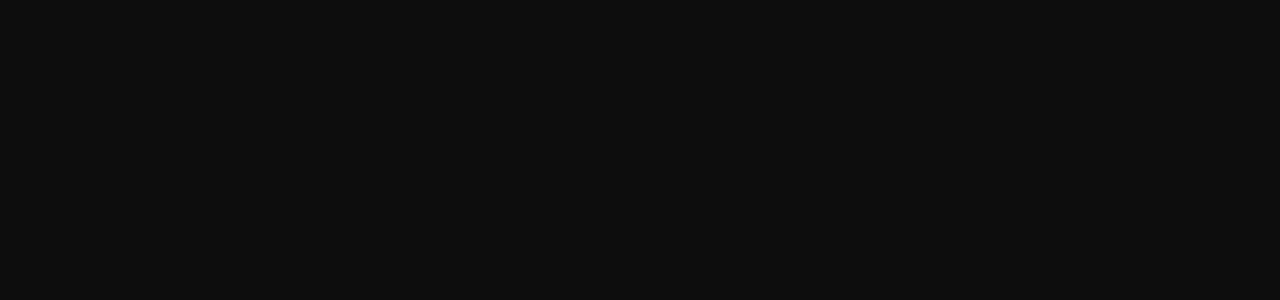
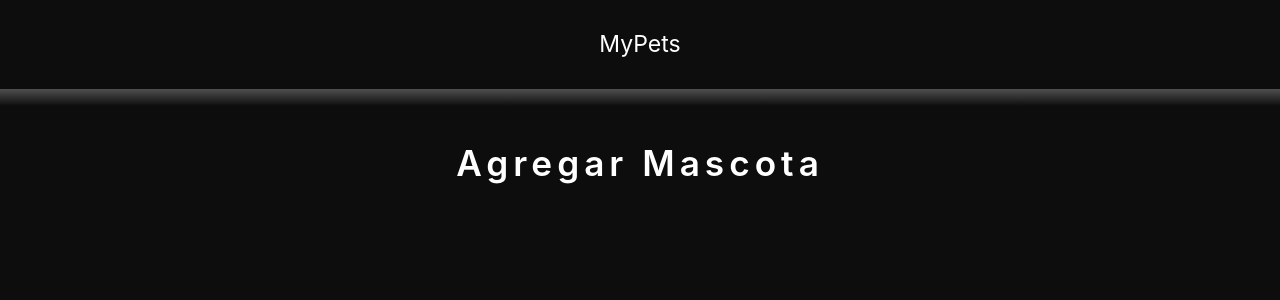
Before and after one commit to Poltergeis/petmaps-frontend, a React (Create React App) app: page /addPets in a window 1280 px wide. Before the commit this address had no page. Shown: the top 300 px of the page. Built offline with nearby package versions, Linux system fonts and the light colour scheme.

Commit message:
archivos addpets y getpets, asi como la estructura inicial de addPets

```diff
--- a/src/App.tsx
+++ b/src/App.tsx
@@ -6,6 +6,7 @@
 import Register from './pages/Register/Register';
 import ForgotPassword from './pages/forgotPassword/ForgotPassword';
 import MyPets from './pages/MyPets/MyPets';
+import AddPets from './pages/addPets/AddPets';
 
 function App() {
   return (
@@ -15,6 +16,7 @@
           <Route path='/Register' Component={Register}/>
           <Route path='/Forgotten_password' Component={ForgotPassword}/>
           <Route path='/MyPets' Component={MyPets}/>
+          <Route path='/addPets' Component={AddPets}/>
       </Routes>
     </BrowserRouter>
   );
--- /dev/null
+++ b/src/pages/addPets/AddPets.css
@@ -0,0 +1,13 @@
+.add-pets-container{
+    display: flex;
+    flex-direction: column;
+    align-items: center;
+    justify-content: center;
+}
+
+.add-pets-title{
+    color: #FFFFFF;
+    font-size: 2.2rem;
+    font-weight: 600;
+    letter-spacing: 0.39vw;
+}
--- /dev/null
+++ b/src/pages/addPets/AddPets.tsx
@@ -0,0 +1,13 @@
+import './AddPets.css'
+import { Header } from '../../components/pages/Header/Header'
+import { useState } from 'react'
+import addPet from '../../services/addPets'
+
+export default function AddPets(){
+    return(
+        <main className='add-pets-container'>
+            <Header>MyPets</Header>
+            <p className='add-pets-title'>Agregar Mascota</p>
+        </main>
+    )
+}
--- /dev/null
+++ b/src/services/addPets.ts
@@ -0,0 +1,5 @@
+import { Pet } from "./types";
+
+export default function addPet(pet:Pet):void{
+    //logica para subir a la nueva mascota a la base de datos
+}
--- /dev/null
+++ b/src/services/types.ts
@@ -0,0 +1 @@
+export type Pet = { _id:string, name: string, age:number }
```
Also changed, not shown: src/components/pages/AddPetFormInput/AddPetFormInput.tsx (added, +25 -0 lines), src/components/pages/AddPetFormInput/AddPetFormInput.css (added), src/services/getPets.ts (renamed from src/services/getPets.tsx).
